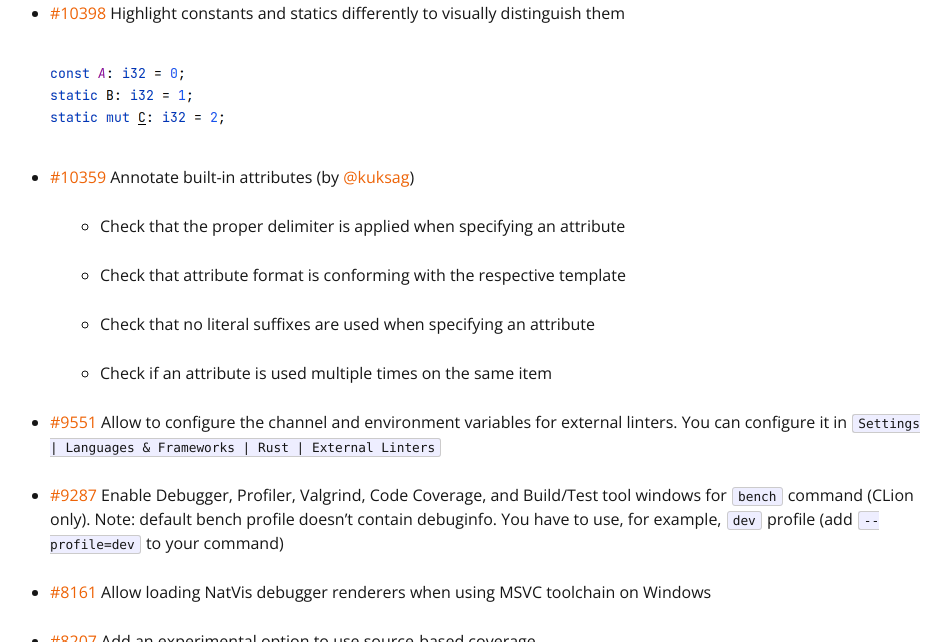
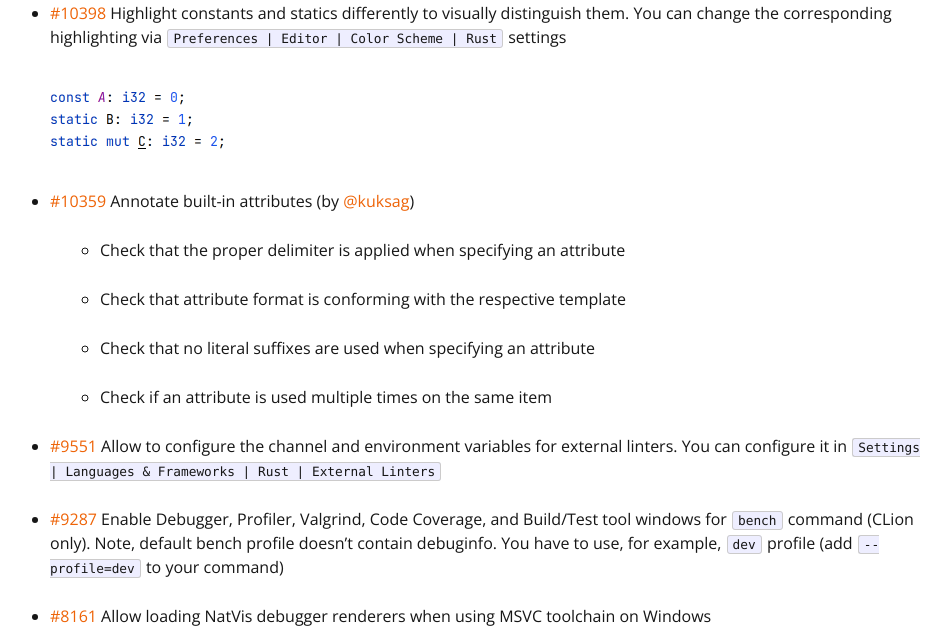
Before and after one commit to intellij-rust/intellij-rust.github.io, a Jekyll site: the page built from _posts/2023-05-08-changelog-194.markdown, in a window 1280 px wide and 900 px high, scrolled down 1475 px, cut to the strip 258-900 px from the top of the window. Shown: the whole strip, without its empty margins (178-1129 px from the left). Built offline with Jekyll 4.4.1, drawn with Linux system fonts in a browser that asks for light colours; nearby versions of some CDN libraries; some web fonts are replaced.

Commit message:
Minor improvements

```diff
--- a/_posts/2023-05-08-changelog-194.markdown
+++ b/_posts/2023-05-08-changelog-194.markdown
@@ -25,7 +25,8 @@ date: 2023-05-08 13:00:00 +0300
 
   <img src="/assets/posts/changelog-194/new_project_wizard.png" width="700px"/>
 
-* [#10398] Highlight constants and statics differently to visually distinguish them
+* [#10398] Highlight constants and statics differently to visually distinguish them.
+  You can change the corresponding highlighting via `Preferences | Editor | Color Scheme | Rust` settings
 
   <img src="/assets/posts/changelog-194/static_const.png" width="350px"/>
 
```
Also changed, not shown: other parts of _posts/2023-05-08-changelog-194.markdown (+1 -1 lines).
